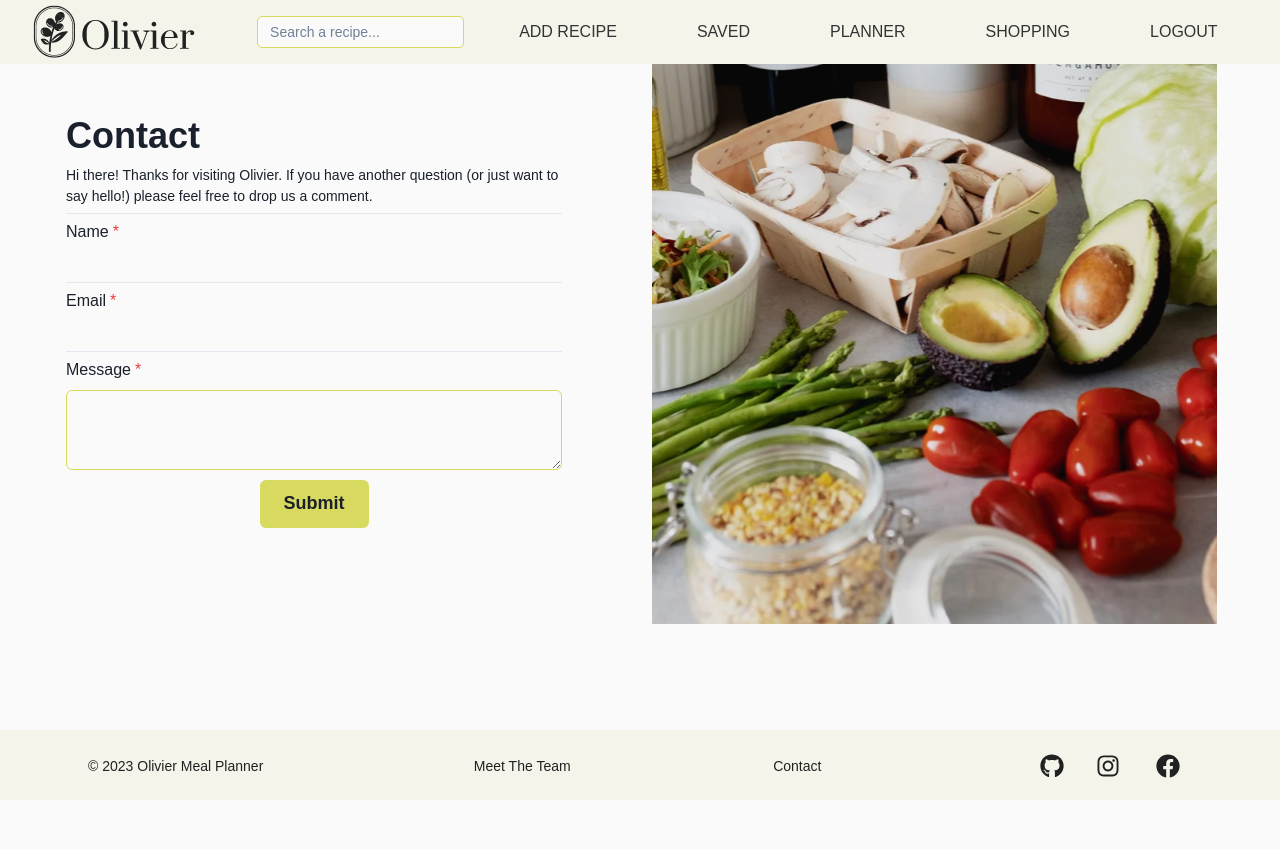
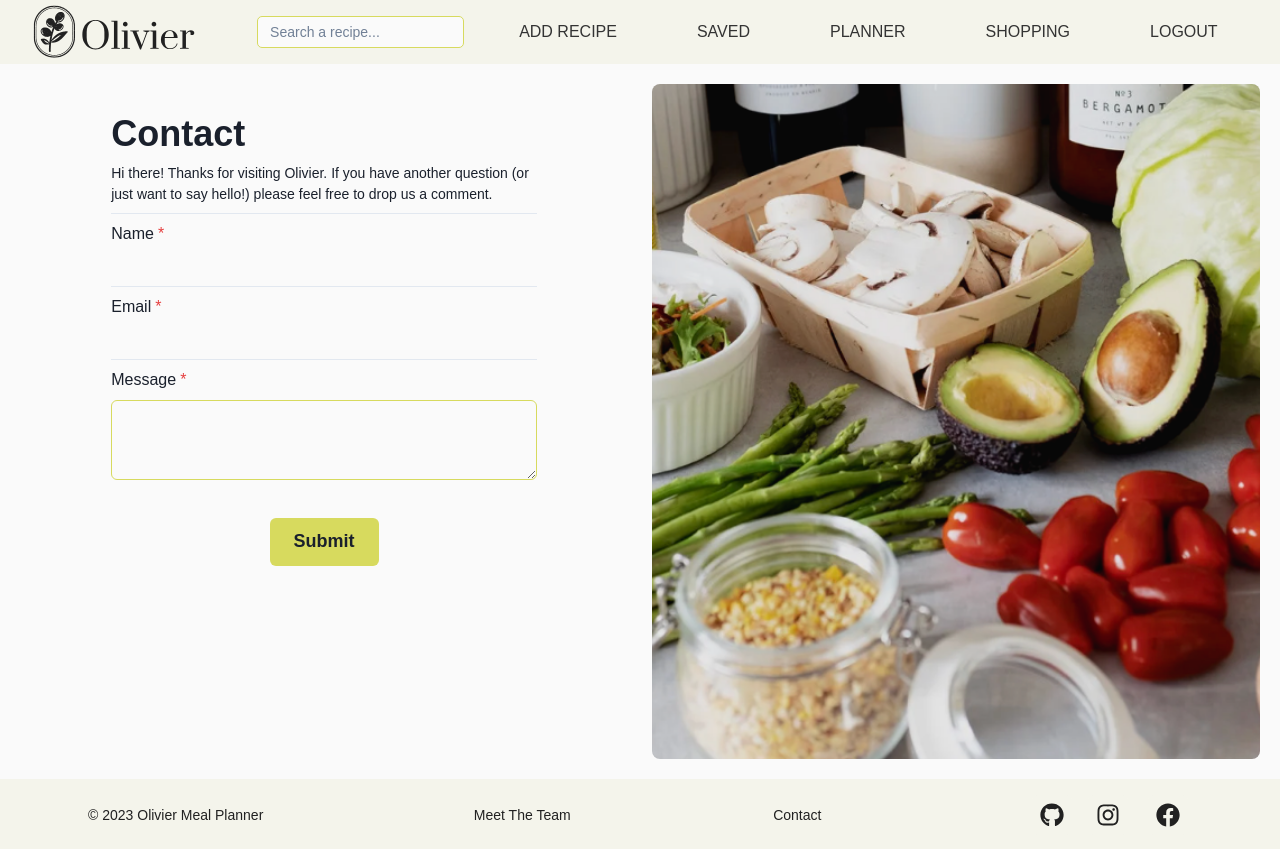
Before and after one commit to Code-the-Dream-School/dd-prac-team1-front, a React (Create React App) app: page /contact in a window 1280 px wide. Before the commit the page ends 800 px from the top, so only its background shows below. Built offline with nearby package versions, Linux system fonts and the light colour scheme.

Commit message:
saving part1

```diff
--- a/src/components/Layout/Contact.tsx
+++ b/src/components/Layout/Contact.tsx
@@ -18,27 +18,34 @@ import {
 
 const Contact = () => {
   return (
-    <Grid templateColumns="repeat(2, 1fr)" gap={6}>
+    <Grid templateColumns="repeat(2, 1fr)" gap={6} p="5">
       <GridItem
-        colSpan={1}
-        w="100%"
-        h="70vh"
-        padding="50"
+        colSpan={{ base: 2, md: 1 }}
+        h={{
+          base: "calc(100vh - 128px - 167px)",
+          sm: "calc(100vh - 55px - 167px)",
+          md: "calc(100vh - 55px - 70px)"
+        }}>
+        <Box
+          as="form"
           display="flex"
+          alignItems="center"
+          justifyContent="center"
           flexDirection="column">
-        <Box>
-          <Container maxW="xl">
-            <Box>
+          {/* <Container maxW="xl"> */}
+
           <Stack
             divider={<StackDivider />}
-                direction={["column"]}
-                spacing="6px">
+            direction="column"
+            w="70%"
+            // spacing="6px"
+            marginY="7">
             <Box>
               <Heading>Contact</Heading>
               <Text pt="2" fontSize="sm">
                 Hi there! Thanks for visiting Olivier. If you have another
-                    question (or just want to say hello!) please feel free to
-                    drop us a comment.
+                question (or just want to say hello!) please feel free to drop
+                us a comment.
               </Text>
             </Box>
             <Box>
@@ -65,21 +72,32 @@ const Contact = () => {
           </Stack>
           <Box p="10px">
             <Center>
-                  <Button variant="solid" size="lg" background={"green"}>
+              <Button
+                variant="solid"
+                type="submit"
+                size="lg"
+                background={"green"}>
                 Submit
               </Button>
             </Center>
           </Box>
-            </Box>
-          </Container>
+
+          {/* </Container> */}
         </Box>
       </GridItem>
       <GridItem
-        colSpan={1}
-        w="90%"
+        colSpan={{ base: 2, md: 1 }}
+        w="100%"
         backgroundImage="url('/images/produce.png')"
         backgroundPosition="center"
+        backgroundSize="cover"
         backgroundRepeat="no-repeat"
+        borderRadius="lg"
+        h={{
+          base: "calc(100vh - 128px - 167px)",
+          sm: "calc(100vh - 55px - 167px)",
+          md: "calc(100vh - 55px - 70px)"
+        }}
       />
     </Grid>
   );
```
Lines whose indentation alone changed are shown as unchanged.
